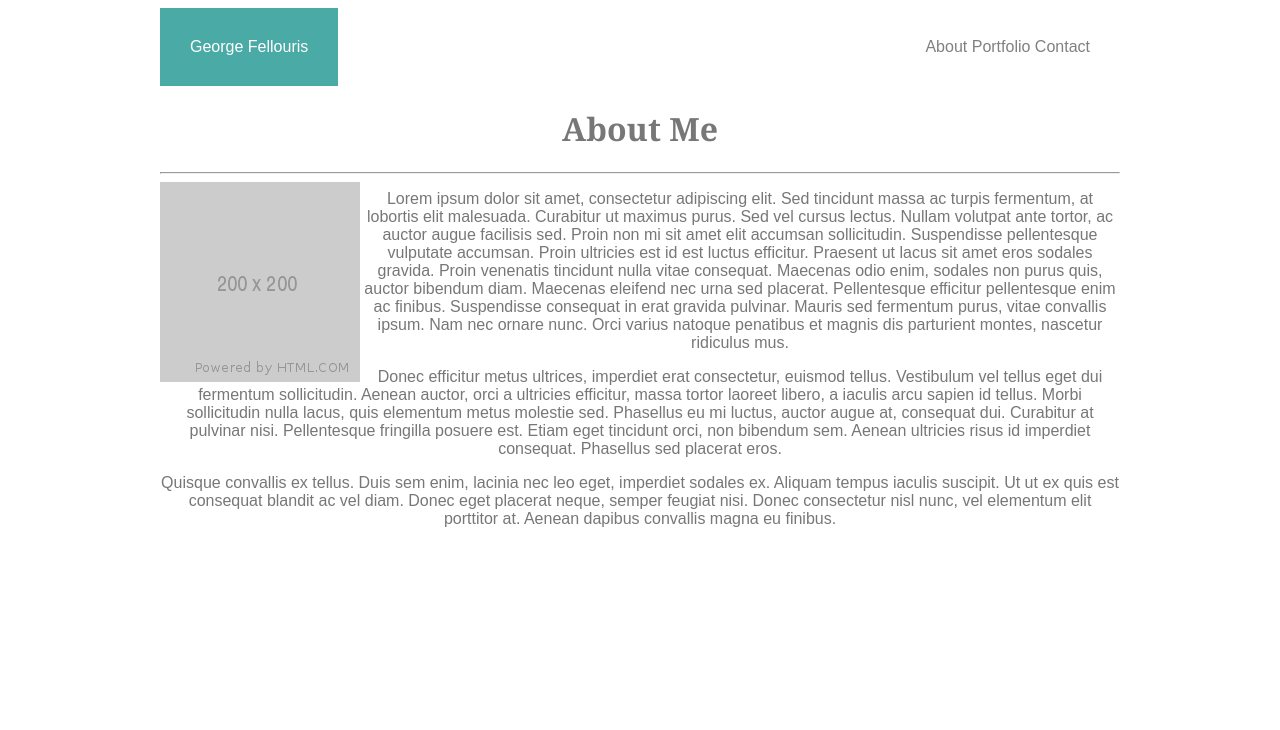
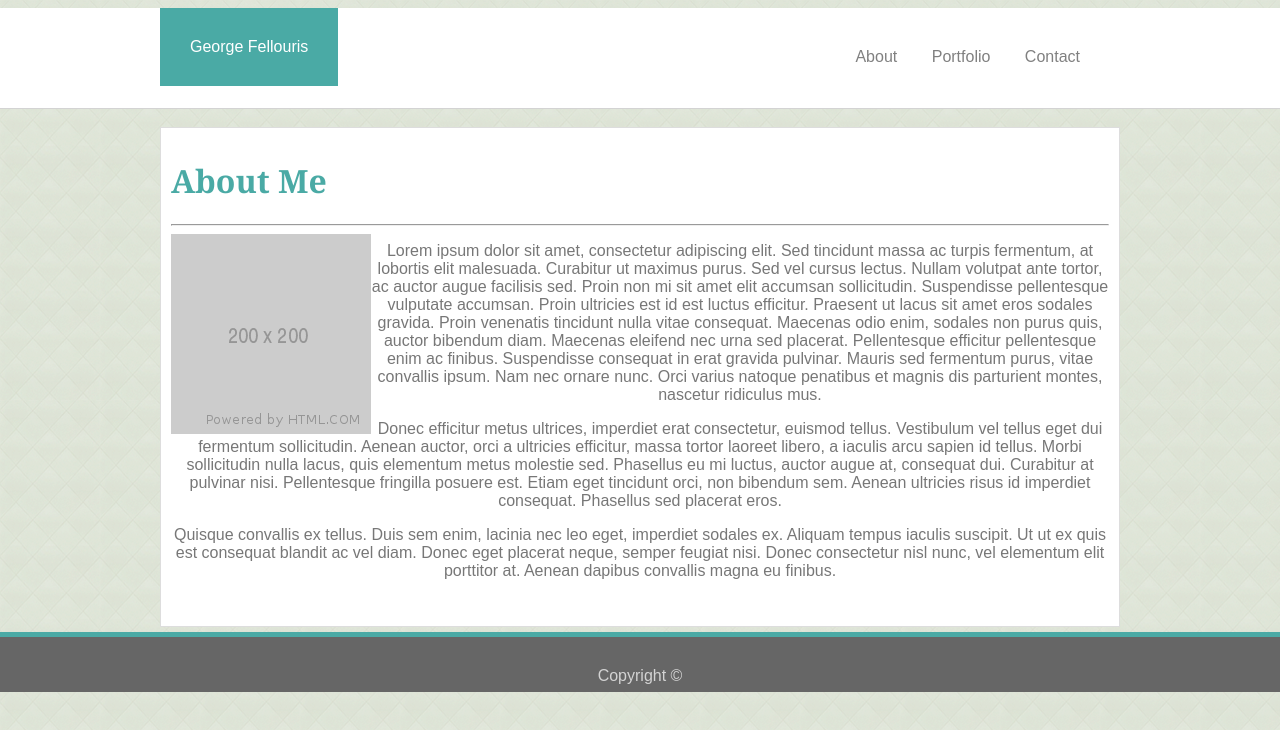
Before and after one commit to gfellouris/Basic-Portfolio, a plain HTML site: page index.html in a window 1280 px wide. Drawn offline with Linux system fonts and the light colour scheme.

Commit message:
Added background image, footer formating, mainHeader and mainContent changed to classes

```diff
--- a/assets/css/style.css
+++ b/assets/css/style.css
@@ -10,7 +10,7 @@
 }
 
 .container {
-  width: 960px;
+  /* width: 960px; */
   margin-left: auto;
   margin-right: auto;
   position: absolute;
@@ -19,12 +19,16 @@
 }
 
 /* Standard Elements */
-
 body {
   color: #777777;
   font-family: Arial, "Helvetica Neue", Helvetica, sans-serif;
+  background-image: url("../images/beige-tiles.png");
 }
 
+h1 {
+  color: #4aaaa5;
+  text-align: left;
+}
 h1,
 h2,
 h3 {
@@ -33,43 +37,64 @@ h3 {
 
 /* Header, Section, Footer, nav */
 header {
+  position: relative;
+  width: 960px;
+  height: 100px;
+  margin: auto;
   color: white;
-  background-color: #4aaaa5;
-  margin: auto;
-  padding: 30px;
-  float: left;
 }
 
 nav {
-  padding: 30px;
-  margin: auto;
+  padding: 40px;
   float: right;
   text-decoration: none;
+  word-spacing: 30px;
 }
 
 footer {
+  color: lightgrey;
   background-color: #666666;
   height: 60px;
-  padding: 2px;
+  padding-top: 30px;
   margin-top: 5px;
   text-align: center;
+  border-top: 5px solid;
+  border-top-color: #4aaaa5;
+  vertical-align: bottom;
 }
 
 /* Custom Elements */
-mainHeader {
+.mainHeader {
+  /* width: 960px; */
+  position: relative;
   background-color: #ffffff;
   border-color: #cccccc;
   margin: auto;
+  border-bottom: 1px solid lightgrey;
 }
 
-mainContent {
-  background-color: #ffffff;
-  border-color: #dddddd;
+.mainContent {
+  width: 960px;
+  height: 500px;
+  padding: 10px;
+  margin: auto;
+  /* background-color: #ffe3e3; */
+  background-color: white;
+  border: 1px solid #dddddd;
 }
 
 /* Custom IDs */
 #imgMe {
   float: left;
+}
+
+#logoName {
+  position: relative;
+  background-color: #4aaaa5;
+  padding: 30px;
+  float: left;
+  bottom: 0;
+  left: 0;
 }
 
 /* unvisited link */
@@ -87,10 +112,10 @@ mainContent {
 
 /* mouse over link */
 a:hover {
-    color: green;
+  color: #4aaaa5;
 }
 
 /* selected link */
 a:active {
-    color: teal;
+  color: #4aaaa5;
 }
--- a/index.html
+++ b/index.html
@@ -13,21 +13,20 @@
 
     <div class="container">
         <div class="clearfix">
-            <mainHeader>
+            <div class="mainHeader">
                 <header>
-                    George Fellouris
+                    <span id="logoName">George Fellouris</span>
+                    <nav>
+                        <a href="#">About</a>
+                        <a href="#">Portfolio</a>
+                        <a href="#">Contact</a>
+                    </nav>
                 </header>
-
-                <nav>
-                    <a href="#">About</a>
-                    <a href="#">Portfolio</a>
-                    <a href="#">Contact</a>
-                </nav>
-            </mainHeader>
+            </div> <!-- mainHeader -->
         </div>
-
+        <br>
         <div class="clearfix">
-            <mainContent>
+            <div class="mainContent">
                 <h1>About Me</h1>
                 <hr>
                 <img id="imgMe" alt="me" src="assets/images/200x200.png" />
@@ -76,14 +75,15 @@
                     finibus.
 
                 </p>
-            </mainContent>
+            </div> <!-- maiContent -->
         </div> <!-- clearfix div -->
 
+
+        <footer>
+            Copyright &copy;
+        </footer>
+
     </div> <!-- container div -->
-
-    <!-- <footer>
-        Copyright &copy;
-    </footer> -->
 
 </body>
 
```
Also changed, not shown: assets/images/beige-tiles.png (added). Lines whose indentation alone changed are shown as unchanged.
